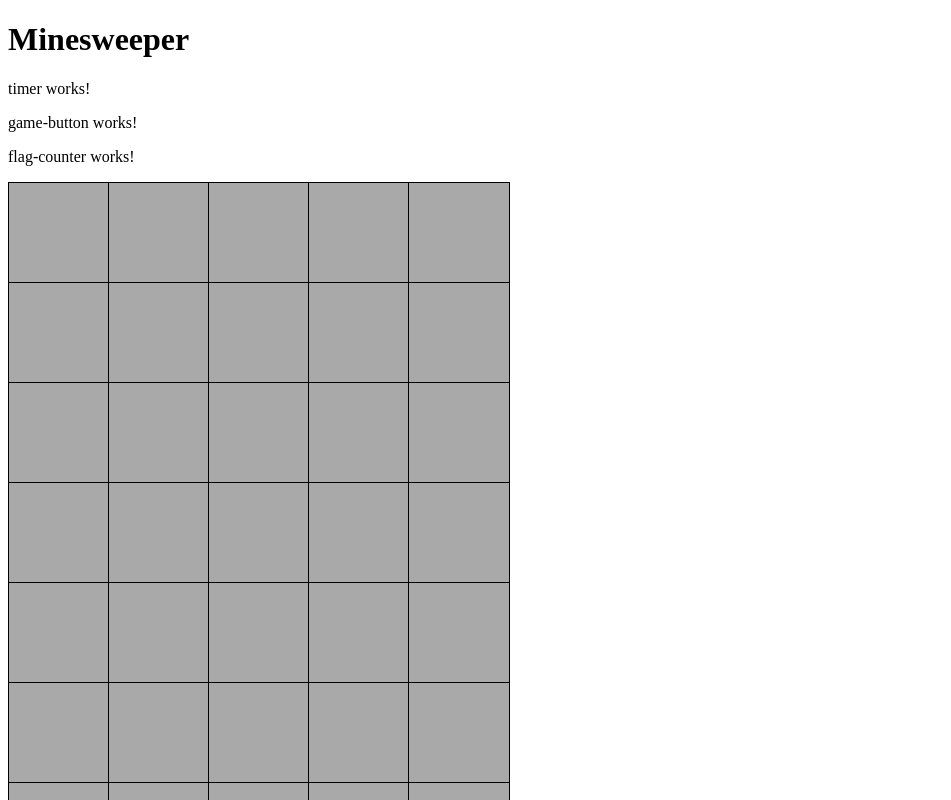
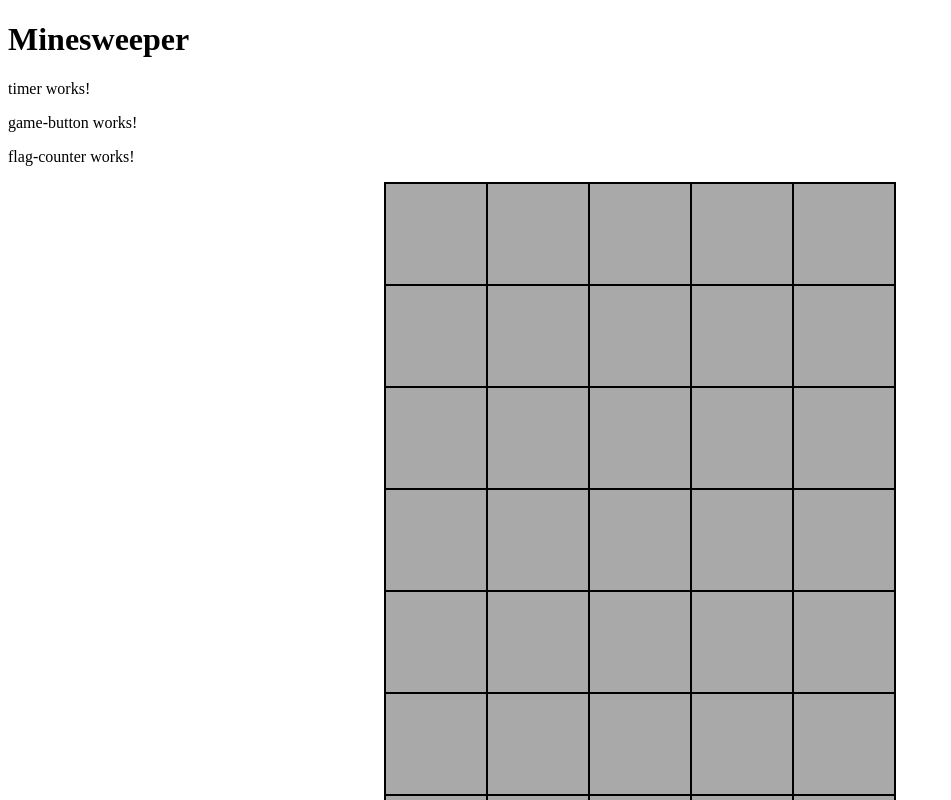
Before and after one commit to doverman411/minesweeper-angular, an Angular app: page / in a window 1280 px wide. Shown: the top 800 px of the page, without its empty margins (0-951 px from the left). Built offline with nearby package versions, Linux system fonts and the light colour scheme.

Commit message:
Fix Tile CSS and functionality

```diff
--- a/src/app/tile-container/tile-container.component.css
+++ b/src/app/tile-container/tile-container.component.css
@@ -0,0 +1,10 @@
+.component-container {
+    display: flex;
+    justify-content: center;
+    margin: auto;
+}
+
+.tile-container {
+    display: grid;
+    border: 1px solid black;
+}
--- a/src/app/tile-container/tile-container.component.html
+++ b/src/app/tile-container/tile-container.component.html
@@ -1,15 +1,18 @@
+<div class="component-container">
     <div
         class="tile-container"
         [ngStyle]="{
             'display': 'grid',
-        'grid-template': 'repeat('+height+',100px) / repeat('+width+',100px)' ,
+            'grid-template': 'repeat('+height+',1fr) / repeat('+width+',1fr)' ,
         }">
         @for (row of tiles; track row.id) {
             @for (tile of row.row; track tile.id) {
                 <app-tile
                 [hasMine]="tile.hasMine"
-            [isRunning]="isRunning"
+                [started]="started"
+                [ended]="ended"
                 [number]="tile.number"
+                (gameStart)="start()"
                 (gameOver)="handleGameOver()"
             >
             </app-tile>
@@ -17,3 +20,4 @@
             }
         }
     </div>
+</div>
--- a/src/app/tile-container/tile-container.component.ts
+++ b/src/app/tile-container/tile-container.component.ts
@@ -1,4 +1,4 @@
-import { Component, Input, OnInit } from '@angular/core';
+import { Component, EventEmitter, Input, OnInit, Output } from '@angular/core';
 import { TileComponent } from '../tile/tile.component';
 import { CommonModule } from '@angular/common';
 
@@ -12,7 +12,10 @@ import { CommonModule } from '@angular/common';
 export class TileContainerComponent implements OnInit {
   @Input() width = 5;
   @Input() height = 10;
-  @Input() isRunning = true;
+  @Input() started = false;
+  @Input() ended = false;
+  @Output() gameStarted = new EventEmitter<void>();
+  @Output() gameOver = new EventEmitter<void>();
   tiles : Array<any> = [];
   ngOnInit(): void {
     for (let r=0; r<this.height;++r) {
@@ -23,13 +26,19 @@ export class TileContainerComponent implements OnInit {
       for (let c=0; c<this.width;++c) {
         this.tiles[r].row.push({
           id: r*this.width + c,
-          hasMine: false,
+          hasMine: true,
           number: 0
         });
       }
     }
   }
+  start() {
+    this.started = true;
+    this.ended = false;
+    this.gameStarted.emit();
+  }
   handleGameOver() {
-    this.isRunning = false;
+    this.ended = true;
+    this.gameOver.emit();
   }
 }
--- a/src/app/tile/tile.component.html
+++ b/src/app/tile/tile.component.html
@@ -3,11 +3,11 @@
     [ngClass]="{'swept':isSwept}"
     (click)="handleClick()"
     (contextmenu)="handleContextMenu($event)">
-    @if (hasMine && (isSwept || !isRunning)) {
+    @if (hasMine && (isSwept || ended)) {
         <img src="/assets/images/mine.png">
     }
     @else if (hasFlag) {
-        @if(!isRunning && !hasMine) {
+        @if(ended && !hasMine) {
             <img src="/assets/images/flag_wrong.png">
         }
         @else {
--- a/src/app/tile/tile.component.ts
+++ b/src/app/tile/tile.component.ts
@@ -10,23 +10,28 @@ import { CommonModule } from '@angular/common';
 })
 export class TileComponent {
   @Input() hasMine = false;
-  @Input() isRunning = false;
+  @Input() started = false;
+  @Input() ended = false;
   @Input() number = 0;
+  @Output() gameStart = new EventEmitter<void>();
   @Output() gameOver = new EventEmitter<void>();
   hasFlag = false;
   isSwept = false;
 
   handleClick() {
-    if (this.hasFlag || !this.isRunning) return;
+    if (this.hasFlag || this.ended) return;
     this.isSwept = true;
-    if (this.hasMine && this.isRunning) {
+    if (!this.started) {
+      this.gameStart.emit();
+    }
+    if (this.hasMine && !this.ended) {
       this.gameOver.emit();
     }
   }
 
   handleContextMenu(event: any) {
     event.preventDefault();
-    if (!this.isRunning) return;
+    if (this.isSwept || this.ended) return;
     this.hasFlag = !this.hasFlag;
   }
 
```
Lines whose indentation alone changed are shown as unchanged.
